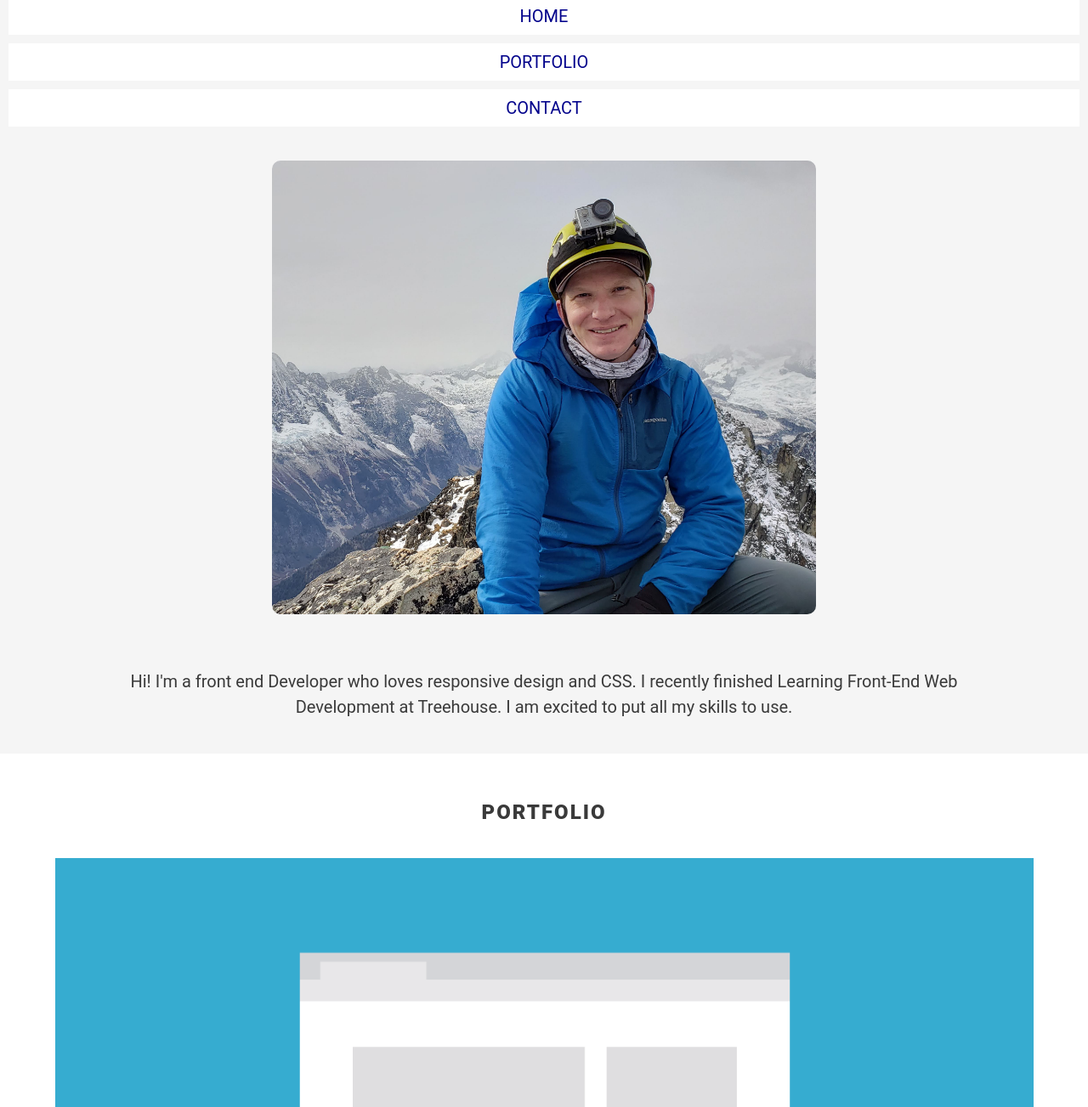
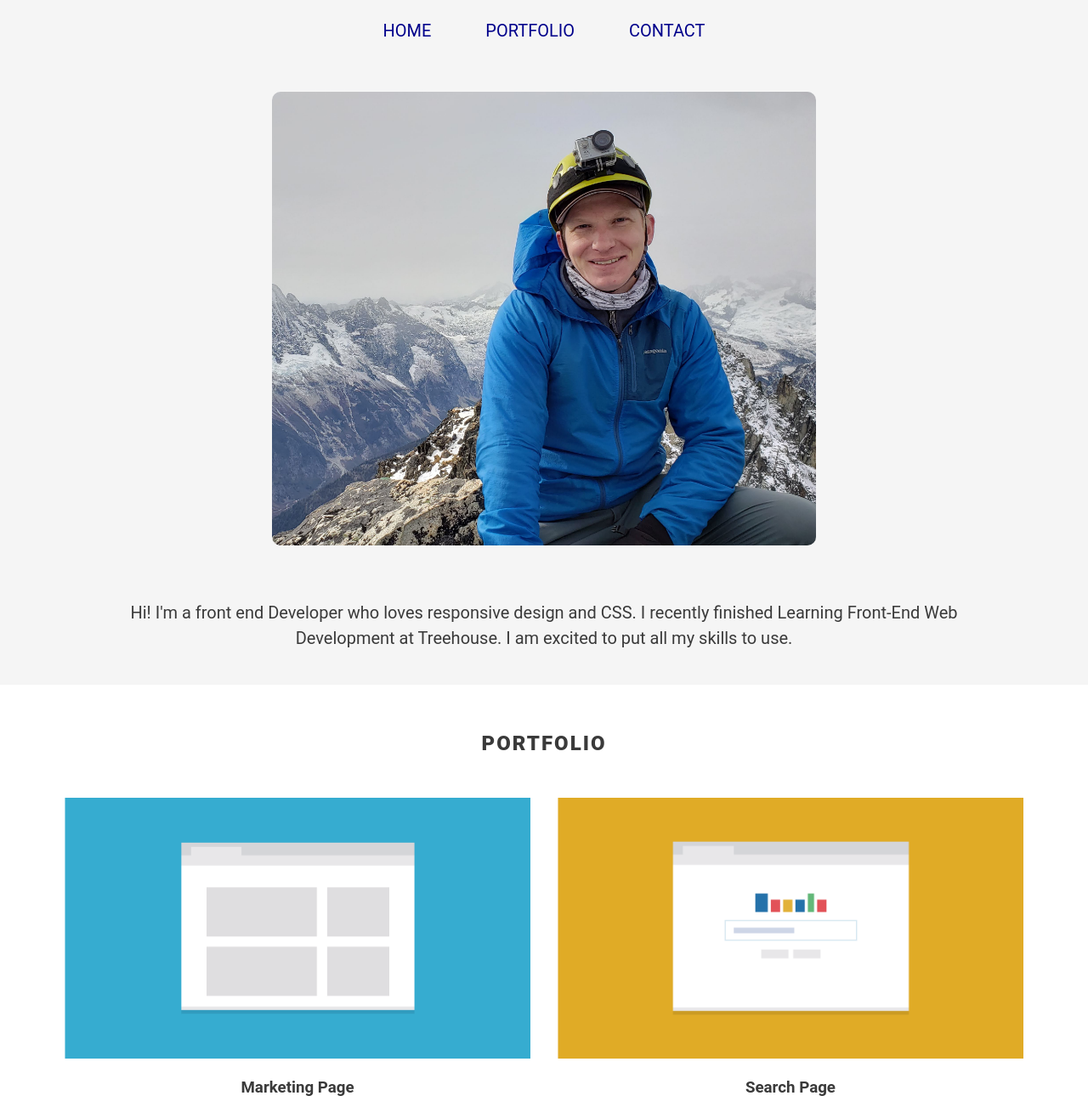
Before and after one commit to OneWaterboy/Techdegree-Project-2, a plain HTML site: page index.html in a window 1280 px wide. Shown: the part 84-1387 px from the top of the page at 85% size. Drawn offline with Linux system fonts and the light colour scheme; a web font is replaced by a local one.

Commit message:
Make Portfolio Responsive

```diff
--- a/CSS/styles.css
+++ b/CSS/styles.css
@@ -58,7 +58,8 @@ hr{
 	color: #093a58;
 }
 
-.main-nav, .name a:visited {
+.main-nav,
+.name a:visited {
     color: darkblue
 }
 
@@ -66,6 +67,8 @@ hr{
     display: block;
     text-align: center;
     text-transform: uppercase;
+    margin-top: 30px;
+    margin-bottom: 10px;
 }
 
 /*===========================
@@ -110,7 +113,7 @@ Intro Banner Styling
     justify-content: center;
     margin: 0 auto;
     margin-top: 40px;
-    margin-bottom: 40px;
+    /*margin-bottom: 40px;*/
 }
 
 .project img{
@@ -123,7 +126,7 @@ Intro Banner Styling
 }
 
 .project-description{
-    max-width: 80%;
+    max-width: 60%;
     margin: 0 auto;
 }
 
@@ -172,3 +175,53 @@ Intro Banner Styling
     max-width: 80%;
     margin: 0 auto
 }
+
+
+/*=======================================
+    @media Queries for Responsive Design
+========================================*/
+
+@media(min-width:768px){
+
+    .main-nav{
+        text-align: center;
+        margin-top: 0;
+    }
+
+    .main-nav li {
+        font-size: 1em;
+        color: darkblue;
+        text-transform: uppercase;
+        text-align: center;
+        display: inline-block;
+        padding: 10px;
+        margin: 0 auto;
+
+    }
+    .banner{
+        display: inline-block;
+    }
+    .introduction{
+        max-width: 40%;
+    }
+    .main-nav a {
+        background-color: whitesmoke;
+
+    }
+
+    .container{
+        text-align: center;
+    }
+    .project{
+        width: 45%;
+        display: inline-block;
+        margin: 30px auto;
+
+    }
+    .project img{
+        margin: 0 auto;
+        max-width: 95%;
+    }
+
+
+}
--- a/index.html
+++ b/index.html
@@ -20,16 +20,17 @@
                 <li><a href="#contact">Contact</a></li>
             </ul>
         </div>
+
+        <!--Profile Photo and Intorduction-->
+        <div class="banner">
+            <img class="profile-photo" id="Home" src="images/BlackPeakProfile.jpg" alt="Abrahm Rollins Profile Photo">
+            <p class="introduction">Hi! I'm a front end Developer who loves responsive design and CSS. I recently finished Learning Front-End Web Development at Treehouse. I am excited to put all my skills to use. </p>
+        </div>
     </header>
 
-    <!--Profile Photo and Intorduction-->
-    <div class="banner">
-        <img class="profile-photo" id="Home" src="images/BlackPeakProfile.jpg" alt="Abrahm Rollins Profile Photo">
-        <p class="introduction">Hi! I'm a front end Developer who loves responsive design and CSS. I recently finished Learning Front-End Web Development at Treehouse. I am excited to put all my skills to use. </p>
-    </div>
 
     <!-- Main Portfolio Section-->
-    <div class="container">
+    <main class="container">
         <h2 class="section-title" id="portfolio"> Portfolio</h3>
 
         <div class="project">
@@ -67,7 +68,7 @@
             <h3 class="project-title">Calculator</h2>
             <p class="project-description">Someone can enter in the numbers they want and press the big blue button to make calculations</p>
         </div>
-    </div>
+    </main>
 
     <!--Contact Section-->
     <div>
```
Also changed, not shown: 1 other file.
